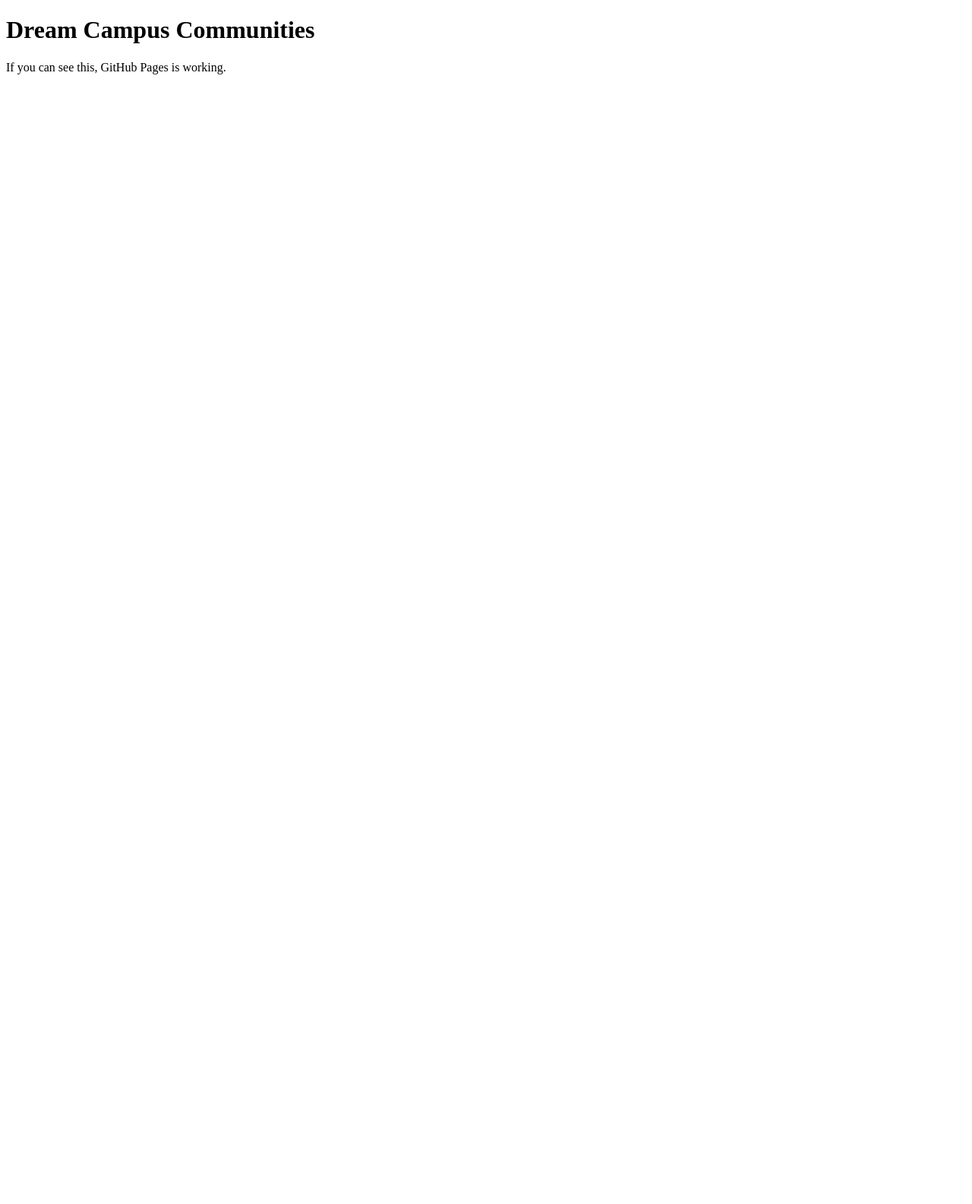
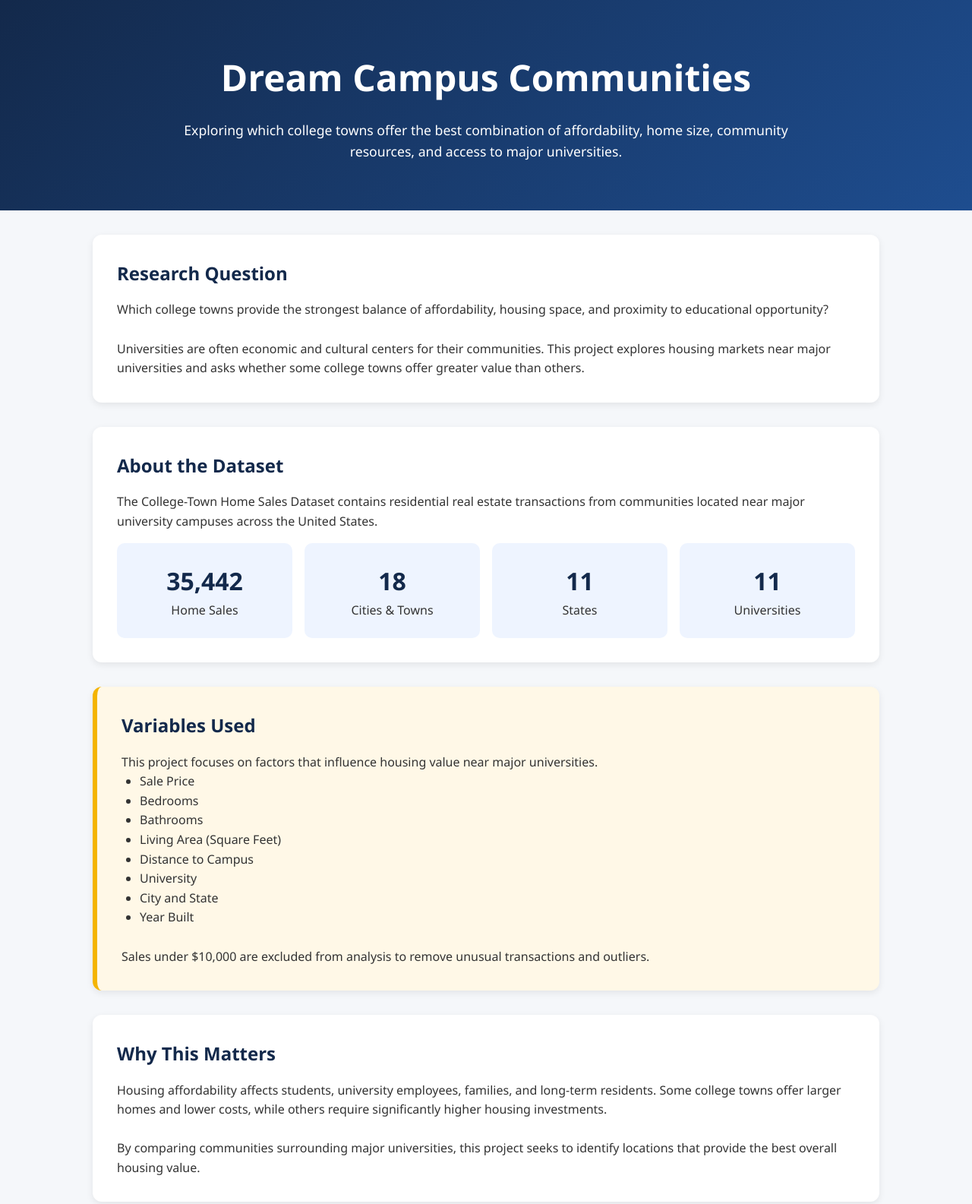
Before and after one commit to emmaszponder/campustown-home-sales-type, a plain HTML site: page index.html in a window 1280 px wide. Shown: the top 1585 px of the page at 76% size. Before the commit the page ends 800 px from the top, so only its background shows below. Drawn offline with Linux system fonts and the light colour scheme.

Commit message:
Revise index.html for project presentation and styling
Updated the HTML structure and added styling for better presentation. Enhanced content to reflect the purpose of the project regarding college town housing analysis.

```diff
--- a/index.html
+++ b/index.html
@@ -1,10 +1,246 @@
 <!DOCTYPE html>
-<html>
+<html lang="en">
 <head>
-    <title>Test</title>
+    <meta charset="UTF-8">
+    <meta name="viewport" content="width=device-width, initial-scale=1.0">
+    <title>Dream Campus Communities</title>
+
+    <style>
+        * {
+            margin: 0;
+            padding: 0;
+            box-sizing: border-box;
+        }
+
+        body {
+            font-family: "Segoe UI", Arial, sans-serif;
+            background-color: #f5f7fa;
+            color: #333;
+            line-height: 1.6;
+        }
+
+        header {
+            background: linear-gradient(135deg, #13294B, #1E4D8F);
+            color: white;
+            text-align: center;
+            padding: 4rem 2rem;
+        }
+
+        header h1 {
+            font-size: 3rem;
+            margin-bottom: 1rem;
+        }
+
+        header p {
+            max-width: 800px;
+            margin: auto;
+            font-size: 1.1rem;
+        }
+
+        .container {
+            max-width: 1100px;
+            margin: auto;
+            padding: 2rem;
+        }
+
+        .card {
+            background: white;
+            border-radius: 12px;
+            padding: 2rem;
+            margin-bottom: 2rem;
+            box-shadow: 0 3px 10px rgba(0,0,0,0.08);
+        }
+
+        h2 {
+            color: #13294B;
+            margin-bottom: 1rem;
+        }
+
+        .stats {
+            display: grid;
+            grid-template-columns: repeat(auto-fit, minmax(220px, 1fr));
+            gap: 1rem;
+            margin-top: 1rem;
+        }
+
+        .stat {
+            background: #eef4ff;
+            border-radius: 10px;
+            padding: 1.5rem;
+            text-align: center;
+        }
+
+        .stat h3 {
+            font-size: 2rem;
+            color: #13294B;
+        }
+
+        .highlight {
+            background: #fff8e7;
+            border-left: 6px solid #f4b400;
+        }
+
+        ul {
+            padding-left: 1.5rem;
+        }
+
+        footer {
+            background: #13294B;
+            color: white;
+            text-align: center;
+            padding: 1.5rem;
+            margin-top: 2rem;
+        }
+
+        @media (max-width: 600px) {
+            header h1 {
+                font-size: 2rem;
+            }
+        }
+    </style>
 </head>
+
 <body>
+
+<header>
     <h1>Dream Campus Communities</h1>
-    <p>If you can see this, GitHub Pages is working.</p>
+
+    <p>
+        Exploring which college towns offer the best combination of
+        affordability, home size, community resources, and access to major
+        universities.
+    </p>
+</header>
+
+<div class="container">
+
+    <section class="card">
+        <h2>Research Question</h2>
+
+        <p>
+            Which college towns provide the strongest balance of affordability,
+            housing space, and proximity to educational opportunity?
+        </p>
+
+        <br>
+
+        <p>
+            Universities are often economic and cultural centers for their
+            communities. This project explores housing markets near major
+            universities and asks whether some college towns offer greater value
+            than others.
+        </p>
+    </section>
+
+    <section class="card">
+        <h2>About the Dataset</h2>
+
+        <p>
+            The College-Town Home Sales Dataset contains residential real estate
+            transactions from communities located near major university campuses
+            across the United States.
+        </p>
+
+        <div class="stats">
+
+            <div class="stat">
+                <h3>35,442</h3>
+                <p>Home Sales</p>
+            </div>
+
+            <div class="stat">
+                <h3>18</h3>
+                <p>Cities & Towns</p>
+            </div>
+
+            <div class="stat">
+                <h3>11</h3>
+                <p>States</p>
+            </div>
+
+            <div class="stat">
+                <h3>11</h3>
+                <p>Universities</p>
+            </div>
+
+        </div>
+    </section>
+
+    <section class="card highlight">
+        <h2>Variables Used</h2>
+
+        <p>
+            This project focuses on factors that influence housing value
+            near major universities.
+        </p>
+
+        <ul>
+            <li>Sale Price</li>
+            <li>Bedrooms</li>
+            <li>Bathrooms</li>
+            <li>Living Area (Square Feet)</li>
+            <li>Distance to Campus</li>
+            <li>University</li>
+            <li>City and State</li>
+            <li>Year Built</li>
+        </ul>
+
+        <br>
+
+        <p>
+            Sales under $10,000 are excluded from analysis to remove
+            unusual transactions and outliers.
+        </p>
+    </section>
+
+    <section class="card">
+        <h2>Why This Matters</h2>
+
+        <p>
+            Housing affordability affects students, university employees,
+            families, and long-term residents. Some college towns offer
+            larger homes and lower costs, while others require significantly
+            higher housing investments.
+        </p>
+
+        <br>
+
+        <p>
+            By comparing communities surrounding major universities,
+            this project seeks to identify locations that provide the best
+            overall housing value.
+        </p>
+    </section>
+
+    <section class="card">
+        <h2>Planned Analyses</h2>
+
+        <ul>
+            <li>Compare affordability across university communities.</li>
+            <li>Examine average and median home sale prices.</li>
+            <li>Measure housing value using square footage and price.</li>
+            <li>Explore the relationship between sale price and distance from campus.</li>
+            <li>Identify communities that offer the most space for the money.</li>
+            <li>Develop rankings of Dream Campus Communities.</li>
+        </ul>
+    </section>
+
+    <section class="card">
+        <h2>Future Development</h2>
+
+        <p>
+            Future versions of this project will include charts,
+            rankings, interactive visualizations, and comparisons
+            between university communities to help identify the best
+            places to live near higher-education institutions.
+        </p>
+    </section>
+
+</div>
+
+<footer>
+    Data Source: College-Town Home Sales Dataset (Version 1.0, 2026)
+</footer>
+
 </body>
 </html>
```
